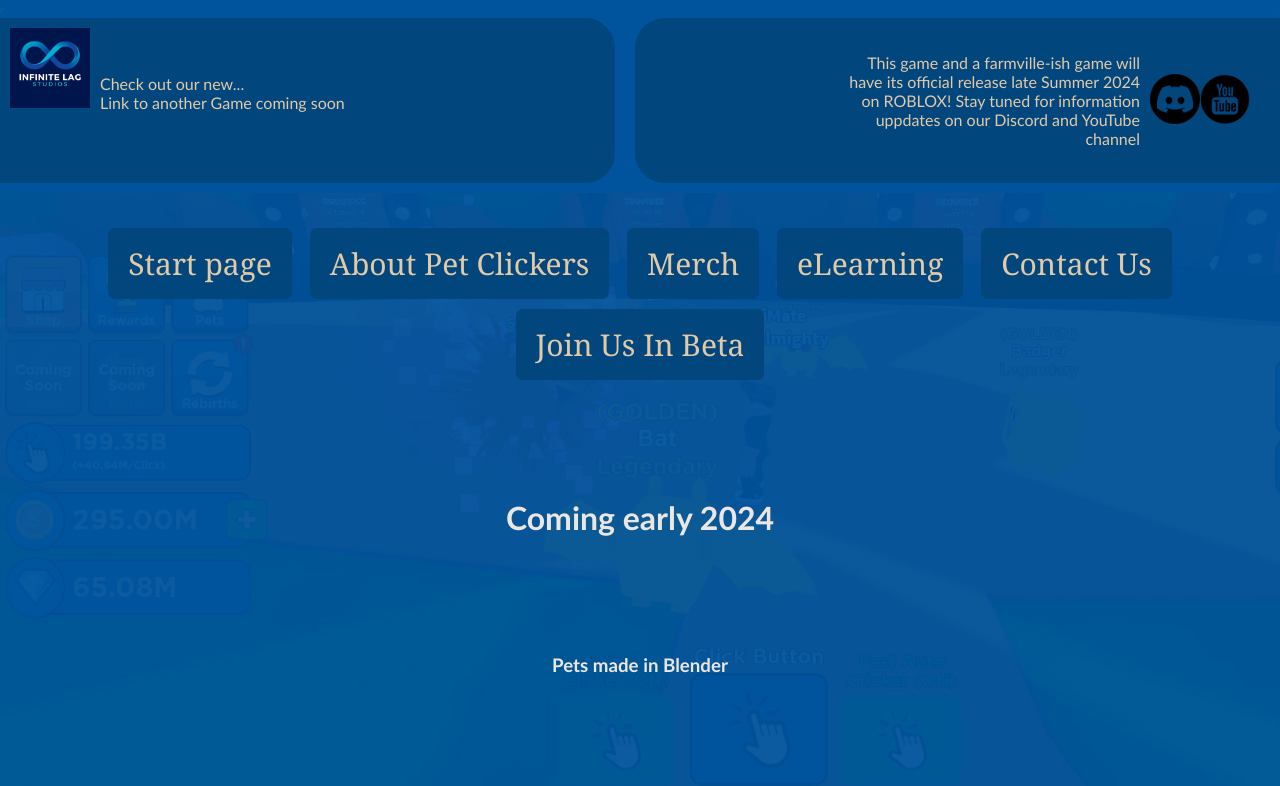
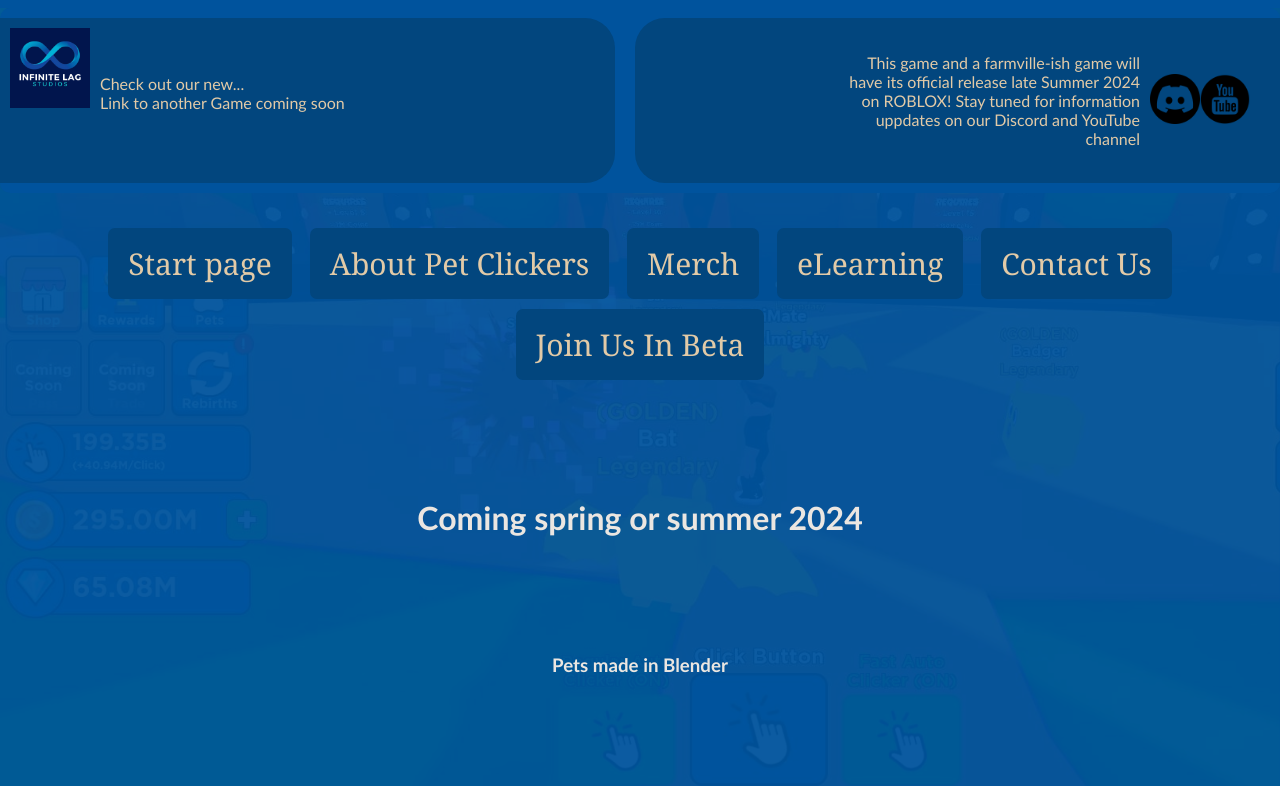
Before and after one commit to ByeBaiMatey/ByeBaiMatey.github.io, a plain HTML site: page assets/assets.html in a window 1280 px wide. Shown: the top 786 px of the page. Drawn offline with Linux system fonts and the light colour scheme.

Commit message:
updated release dates

```diff
--- a/assets/assets.html
+++ b/assets/assets.html
@@ -69,7 +69,7 @@
 
     <!--Ska fyllas på med bilder och information när killarna skapat tillräckligt med 3D-modeller-->
     <div class="body">
-        <h1>Coming early 2024</h1>
+        <h1>Coming spring or summer 2024</h1>
 
         <br><br><br><br>
 
```
Also changed, not shown: elearning/elearning.html (+1 -1 lines), merch/merch.html (+1 -1 lines).
